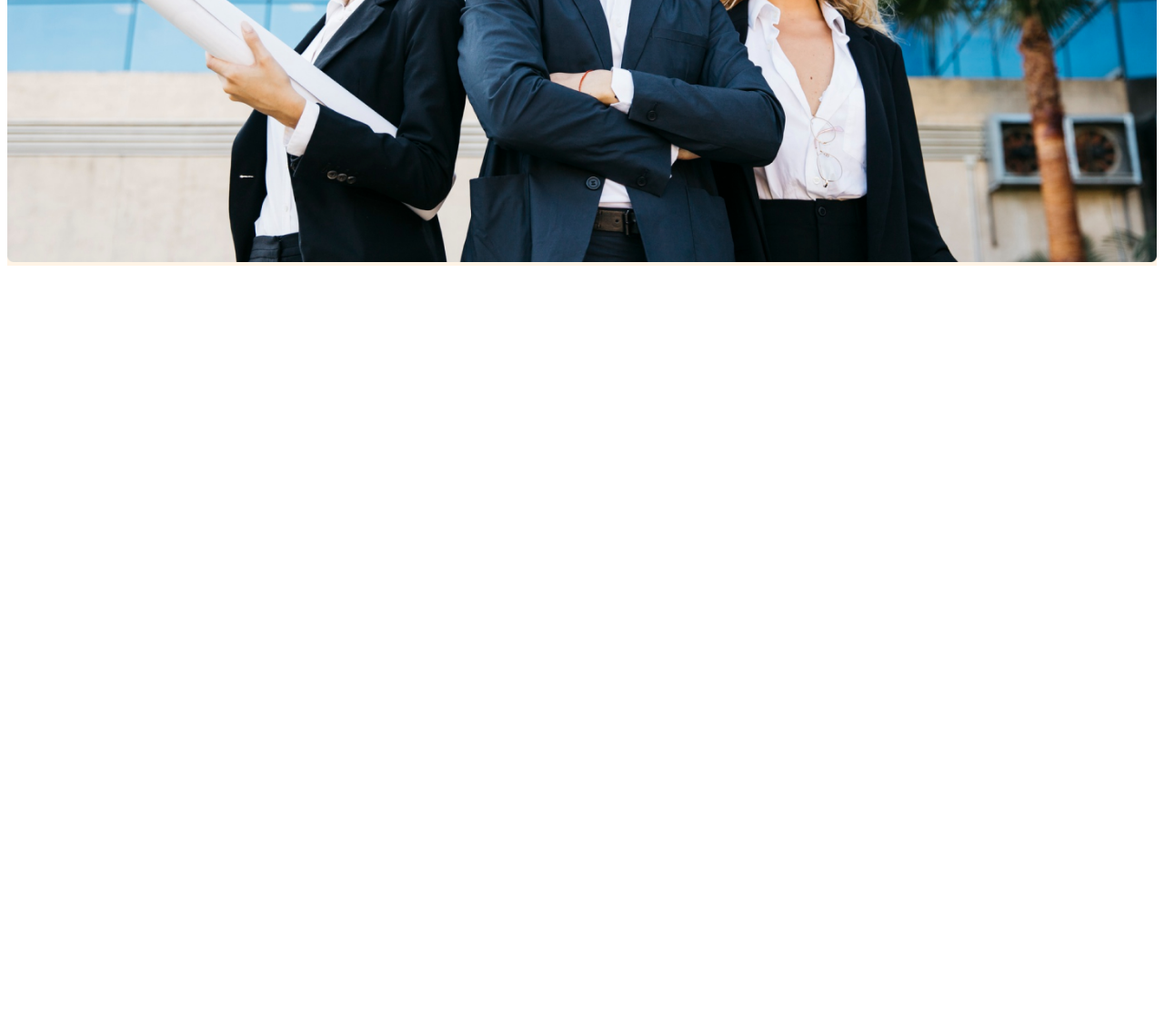
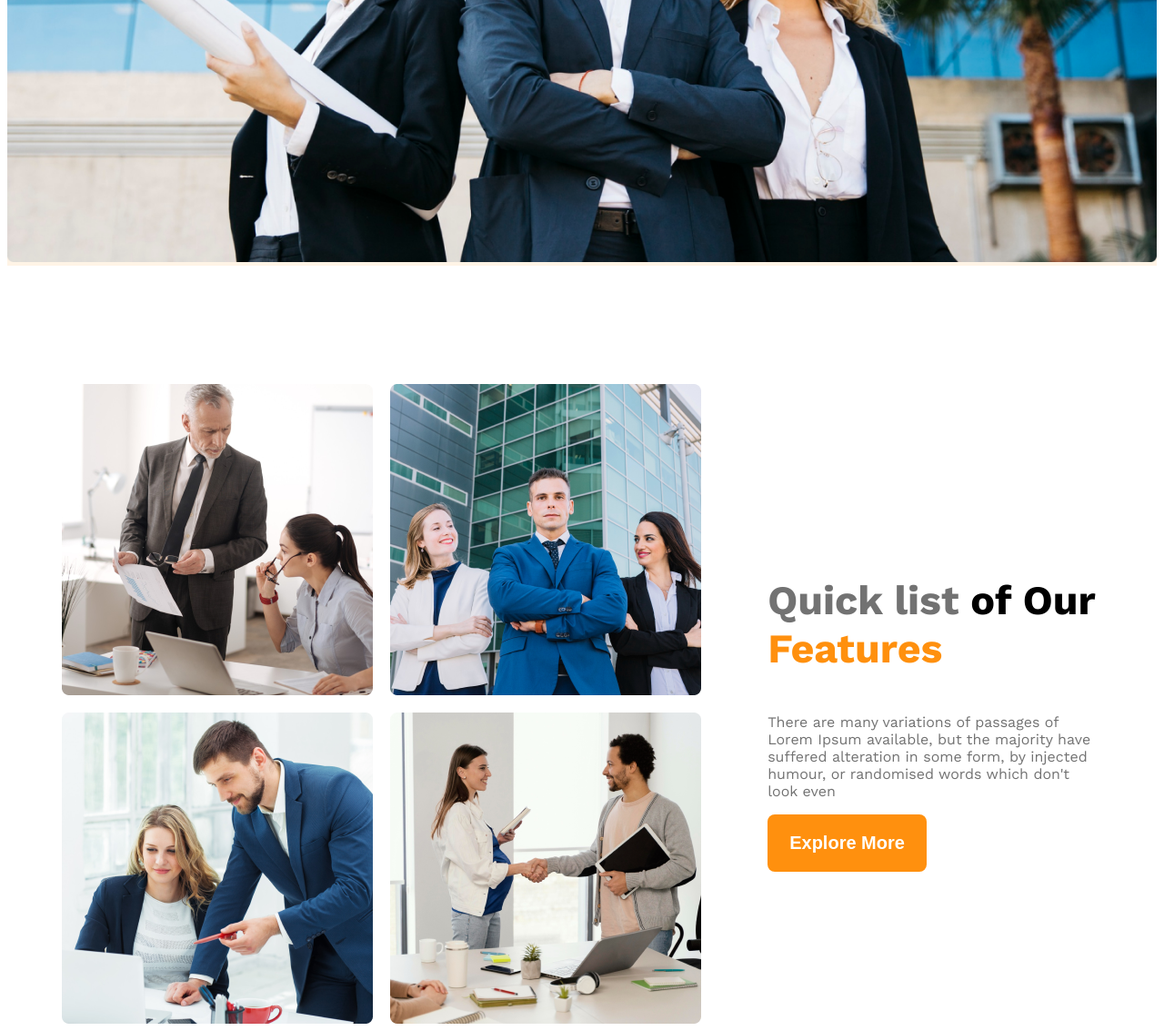
Before and after one commit to Shad-Bin-Abi-Aydid/g3-architects-responsive-web, a plain HTML site: page index.html in a window 1280 px wide. Shown: the part 881-2014 px from the top of the page at 91% size. Before the commit the page ends 1181 px from the top, so only its background shows below. Drawn offline with nearby package versions, Linux system fonts and the light colour scheme.

Commit message:
team section done for desktop only

```diff
--- a/index.html
+++ b/index.html
@@ -31,7 +31,27 @@
       </div>
     </header>
 
-    <main></main>
+    <main>
+      <section class="teams display-flex">
+        <div class="team-img-container">
+            <img src="./images/team1.png" alt="">
+            <img src="./images/team2.png" alt="">
+            <img src="./images/team3.png" alt="">
+            <img src="./images/team4.png" alt="">
+        </div>
+        <div class="our-features">
+          <h3 class="feature-title">
+            <span id="1st-titel" class="text-light-gray">Quick list</span> <span id="2nd-title">of Our</span> <span id="last-title">Features</span>
+          </h3>
+          <p class="Feature-description text-light-gray">
+            There are many variations of passages of Lorem Ipsum available, but
+            the majority have suffered alteration in some form, by injected
+            humour, or randomised words which don't look even
+          </p>
+          <button class="btn-primary">Explore More</button>
+        </div>
+      </section>
+    </main>
 
     <footer></footer>
   </body>
--- a/style/style.css
+++ b/style/style.css
@@ -7,7 +7,7 @@
   font-style: normal;
 }
 
- /* -------------------------------------------Shared Styles */
+/* -------------------------------------------Shared Styles */
 .display-flex {
   display: flex;
 }
@@ -30,6 +30,14 @@
   font-size: 1.25rem;
   font-weight: 600;
   padding: 20px 24px;
+}
+
+main {
+  max-width: 1440px;
+  margin: 0 auto;
+}
+main > section {
+  margin-top: 130px;
 }
 
 /* ----------------------------------------Header Styles */
@@ -82,16 +90,48 @@
   font-size: 1rem;
   font-weight: 400;
 }
-.banner-img{
-    width: 100%;
+.banner-img {
+  width: 100%;
 }
 
+/* -------------------------------------------Main Style */
 
+/* ---------------------------------------teams Style */
+.teams {
+  align-items: center;
+  justify-content: space-around;
+  gap: 73px;
+  padding-left: 60px;
+  padding-right: 60px;
+}
 
- /* ----------------------------------Responsive media  query */
+.team-img-container {
+  display: grid;
+  grid-template-columns: repeat(2, 1fr);
+  gap: 1.2rem;
+}
 
-@media screen and (max-width:576px) {
-    .navbar,.nav-link{
-        flex-direction: column;
-    }
+.our-features {
+  max-width: 530px;
 }
+.feature-title {
+  font-size: 2.8rem;
+  font-weight: 700;
+}
+#last-title{
+    color: rgb(255, 144, 14);
+}
+
+.Feature-description {
+  font-size: 1rem;
+  font-weight: 400;
+}
+
+/* ----------------------------------Responsive media  query */
+
+@media screen and (max-width: 576px) {
+  .navbar,
+  .nav-link {
+    flex-direction: column;
+  }
+}
```
